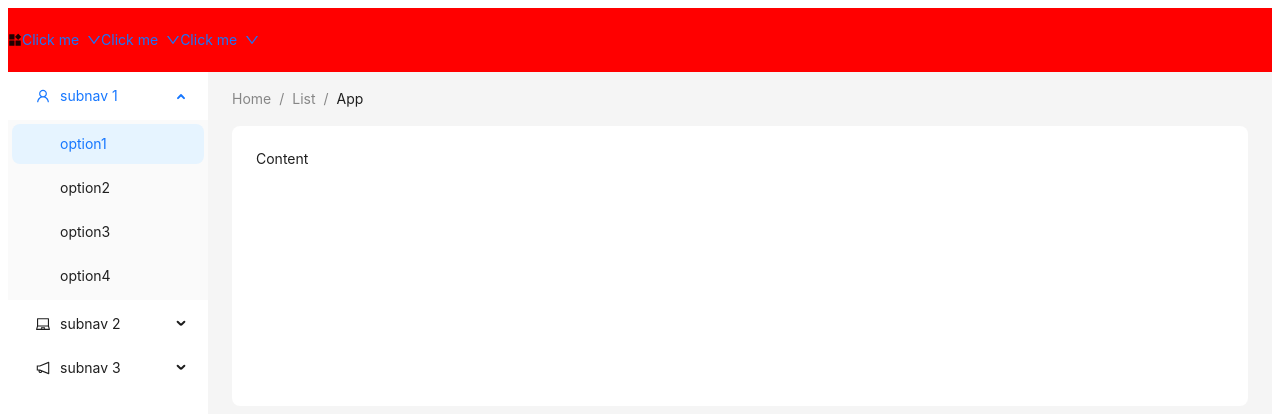
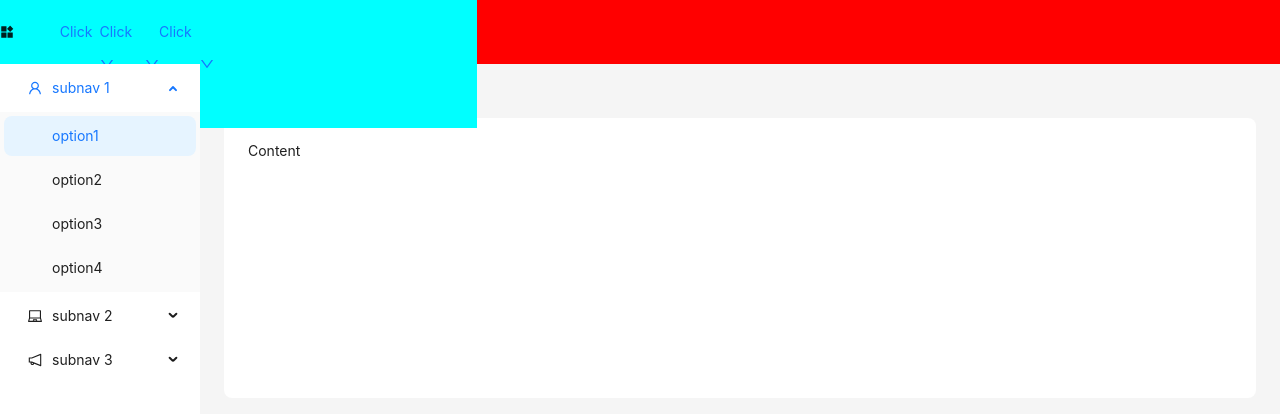
Before and after one commit to kevit-gungun-udhani/ant-design, a React (Vite) app: page / in a window 1280 px wide. Shown: the top 414 px of the page. Built offline with nearby package versions, Linux system fonts and the light colour scheme.

Commit message:
separate dropdown component

```diff
--- a/index.html
+++ b/index.html
@@ -4,6 +4,7 @@
     <meta charset="UTF-8" />
     <link rel="icon" type="image/svg+xml" href="/vite.svg" />
     <meta name="viewport" content="width=device-width, initial-scale=1.0" />
+    <link rel="stylesheet/less" type="text/css" href="./src//index.less"/>
     <title>Vite + React</title>
   </head>
   <body>
--- a/src/App.css
+++ b/src/App.css
@@ -4,23 +4,8 @@
   padding: 0px;
   justify-content: space-between;
 }
-#siteHeader .siteHeaderMenu {
-  display: flex;
-  background-color: black;
-}
-#siteHeader .siteHeaderMenu .siteHeaderLogo {
+#siteHeader .col-1-row {
+  width: 190%;
   background-color: aqua;
-  text-align: center;
-}
-#siteHeader .siteHeaderMenu .organizationDropdown {
-  display: flex;
-  flex-direction: column;
-  background-color: #16e220;
-}
-#siteHeader .siteHeaderMenu .farmDropdown {
-  background-color: #8b8b34;
-}
-#siteHeader .siteHeaderMenu .seasonDropdown {
-  background-color: #c7c721;
 }
 /*# sourceMappingURL=App.css.map */
--- a/src/App.less
+++ b/src/App.less
@@ -4,32 +4,8 @@
     padding: 0px;
     justify-content: space-between;
 
-
-    .siteHeaderMenu {
-        display: flex;
-        background-color: black;
-
-
-        .siteHeaderLogo{
-            background-color: aqua;
-            text-align: center;
-        }
-
-        .organizationDropdown{
-           display: flex;
-           flex-direction: column;
-           background-color: rgb(22, 226, 32);
-
-        }
-
-        .farmDropdown{
-            background-color: rgb(139, 139, 52);
-
-        }
-
-        .seasonDropdown{
-            background-color: rgb(199, 199, 33);
-
-        }
-    }
+   .col-1-row{
+    width: 190%;
+    background-color: aqua;
+   }
 }
--- /dev/null
+++ b/src/components/HeaderDropdown.jsx
@@ -0,0 +1,34 @@
+import { Dropdown, Space } from 'antd';
+import { DownOutlined } from '@ant-design/icons';
+
+
+const items = [
+  {
+    label: <a href="https://www.antgroup.com">1st menu item</a>,
+    key: '0',
+  },
+  {
+    label: <a href="https://www.aliyun.com">2nd menu item</a>,
+    key: '1',
+  },
+  {
+    type: 'divider',
+  },
+  {
+    label: '3rd menu item',
+    key: '3',
+  },
+];
+
+export const HeaderDropdown = () => {
+  return (
+    <Dropdown menu={{ items }} trigger={['click']}>
+      <a onClick={(e) => e.preventDefault()}>
+        <Space>
+          Click me
+          <DownOutlined />
+        </Space>
+      </a>
+    </Dropdown>
+  );
+};
--- a/src/components/SiteHeader.jsx
+++ b/src/components/SiteHeader.jsx
@@ -1,71 +1,30 @@
 import { ProductFilled } from "@ant-design/icons";
 import { Col, Layout, Row } from "antd";
-import { DownOutlined } from "@ant-design/icons";
-import { Dropdown, Space } from "antd";
+import { HeaderDropdown } from "./HeaderDropdown";
 const { Header } = Layout;
 
-
-const items1 = ["1", "2", "3"].map((key) => ({
-  key,
-  label: `nav ${key}`,
-}));
-
-const items = [
-  {
-    label: <a href="https://www.antgroup.com">1st menu item</a>,
-    key: "0",
-  },
-  {
-    label: <a href="https://www.aliyun.com">2nd menu item</a>,
-    key: "1",
-  },
-  {
-    type: "divider",
-  },
-  {
-    label: "3rd menu item",
-    key: "3",
-  },
-];
+// const items1 = ['1', '2', '3'].map((key) => ({
+//   key,
+//   label: `nav ${key}`,
+// }));
 
 export const SiteHeader = () => {
   return (
     <Header id="siteHeader">
       <Row>
         <Col>
-          <Row>
-            <Col>
+          <Row className="col-1-row">
+            <Col span={3}>
               <ProductFilled />
             </Col>
-            <Col>
-              <Dropdown menu={{ items }} trigger={["click"]}>
-                <a onClick={(e) => e.preventDefault()}>
-                  <Space>
-                    Click me
-                    <DownOutlined />
-                  </Space>
-                </a>
-              </Dropdown>
+            <Col span={2}>
+              <HeaderDropdown />
             </Col>
-            <Col>
-              <Dropdown menu={{ items }} trigger={["click"]}>
-                <a onClick={(e) => e.preventDefault()}>
-                  <Space>
-                    Click me
-                    <DownOutlined />
-                  </Space>
-                </a>
-              </Dropdown>
+            <Col span={3}>
+              <HeaderDropdown />
             </Col>
-            <Col>
-              <Dropdown menu={{ items }} trigger={["click"]}>
-                <a onClick={(e) => e.preventDefault()}>
-                  <Space>
-                    Click me
-                    <DownOutlined />
-                  </Space>
-                </a>
-              </Dropdown>
+            <Col span={2}>
+              <HeaderDropdown />
             </Col>
           </Row>
         </Col>
--- a/src/index.css
+++ b/src/index.css
@@ -0,0 +1,4 @@
+body {
+  margin: 0px;
+}
+/*# sourceMappingURL=index.css.map */
--- /dev/null
+++ b/src/index.less
@@ -0,0 +1,3 @@
+body{
+  margin: 0px;
+}
```
Also changed, not shown: 2 other files (tests, documents, lock files or other folders).
